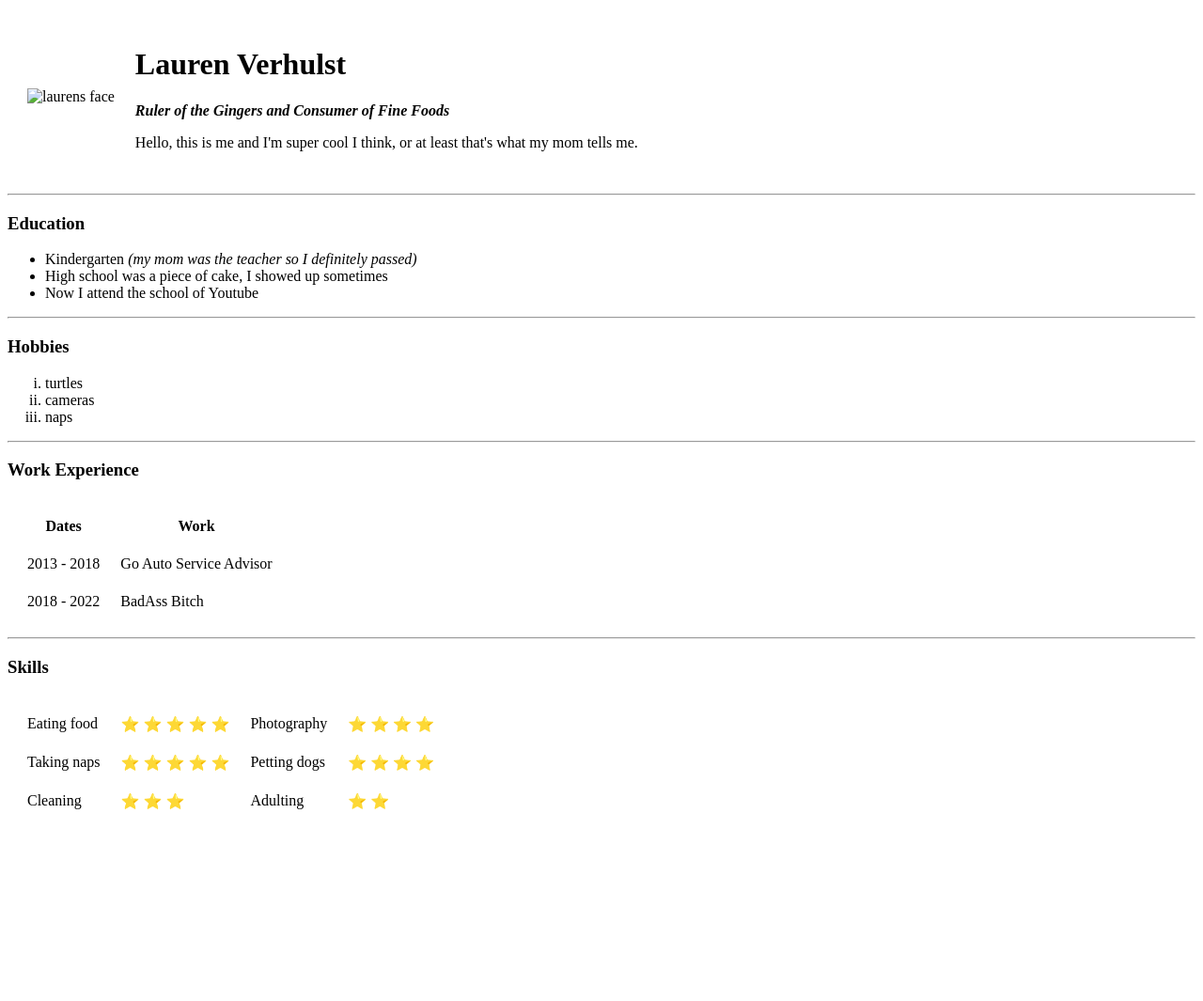
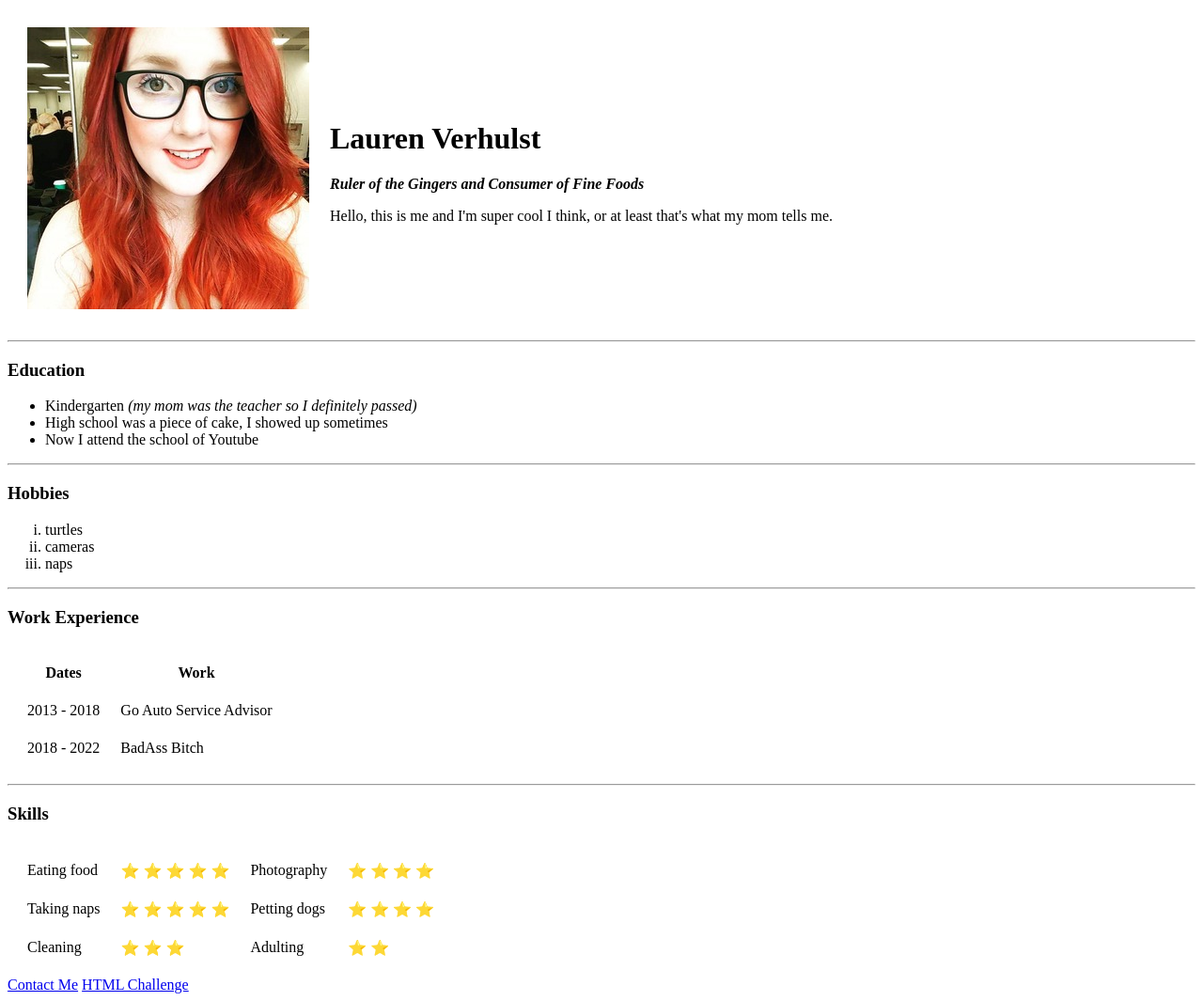
Before and after one commit to laurenfrotch/cv, a plain HTML site: page index.html in a window 1280 px wide. Shown: the whole page at 94% size. Before the commit the page ends 891 px from the top, so only its background shows below. Drawn offline with Linux system fonts and the light colour scheme.

Commit message:
update hyperlinsk

```diff
--- a/index.html
+++ b/index.html
@@ -10,7 +10,7 @@
 <body>
   <table cellspacing="20">
     <tr>
-      <td><img src="image.jpeg" alt="laurens face"></td>
+      <td><img src="images/image.jpeg" alt="laurens face"></td>
       <td>
         <h1>Lauren Verhulst</h1>
         <p><em><strong>Ruler of the Gingers and Consumer of Fine Foods</strong></em></p>
@@ -84,6 +84,9 @@
       <td>⭐ ⭐ </td>
     </tr>
   </table>
+  <a href="contactme.html">Contact Me</a>
+  <a href="challenge.html">HTML Challenge</a>
+
 </body>
 
 </html>
```
